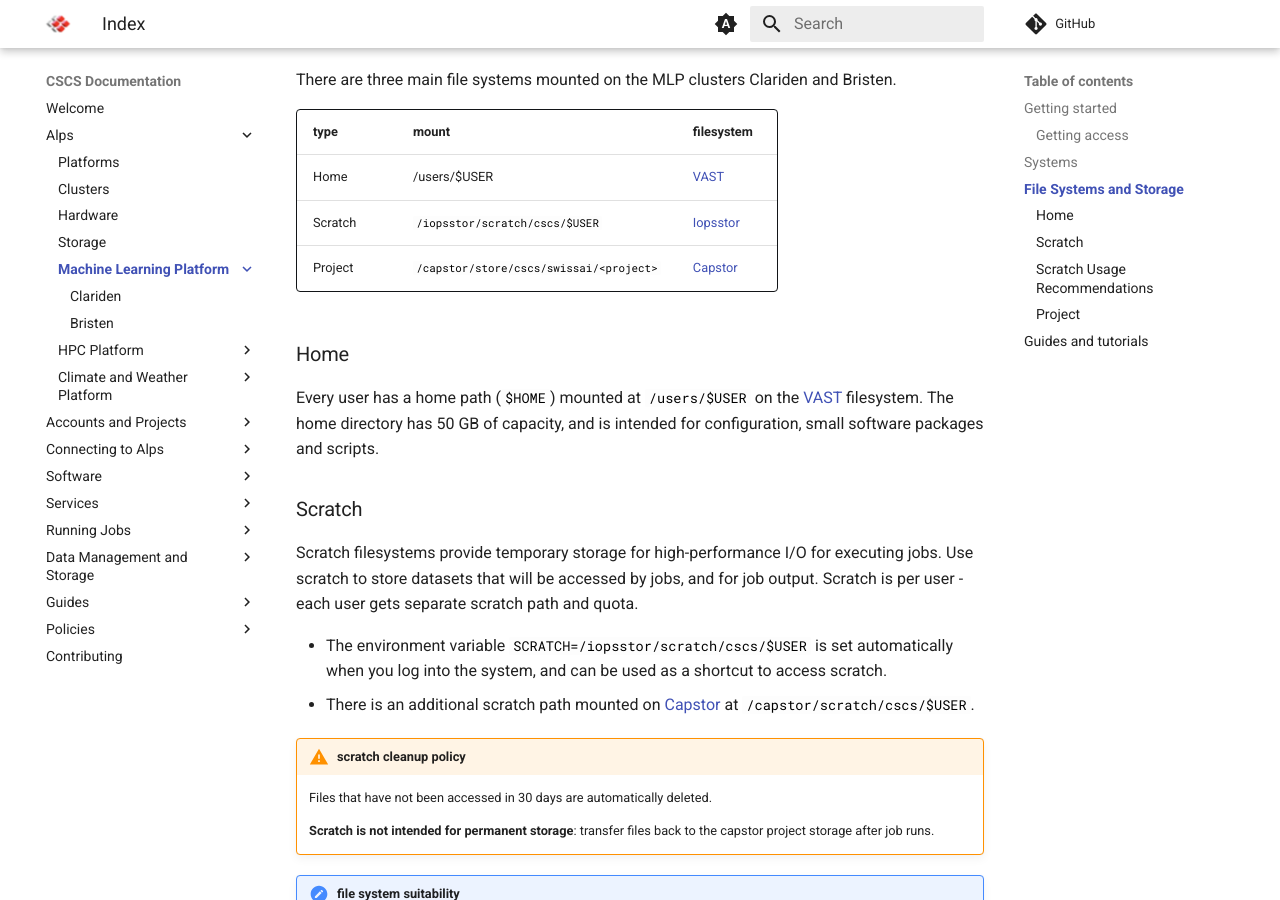
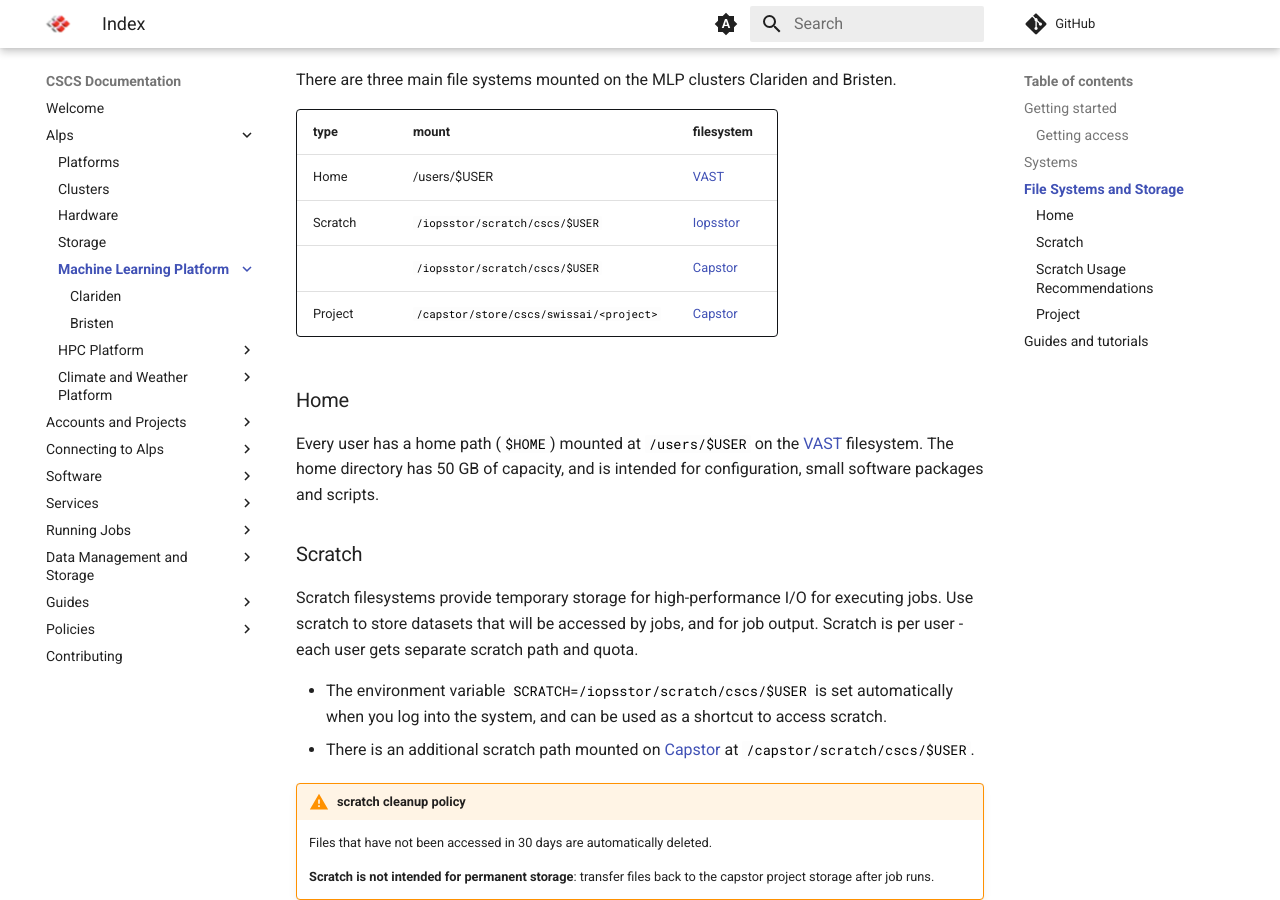
Before and after one commit to nickjbrowning/cscs-docs, an MkDocs documentation site: the page built from docs/platforms/mlp/index.md, in a window 1280 px wide and 900 px high, scrolled down 1039 px. Built offline with MkDocs 1.6.1 and Material for MkDocs 9.7.7, drawn with Linux system fonts in a browser that asks for light colours; comment, search, counter and statistics services are not loaded.

Commit message:
try expanding filesystem table...

```diff
--- a/docs/platforms/mlp/index.md
+++ b/docs/platforms/mlp/index.md
@@ -37,6 +37,7 @@
 | -- | -- | -- |
 | Home | /users/$USER | [VAST][ref-alps-vast] |
 | Scratch | `/iopsstor/scratch/cscs/$USER` | [Iopsstor][ref-alps-iopsstor] |
+|         | `/iopsstor/scratch/cscs/$USER` | [Capstor][ref-alps-iopsstor] |
 | Project | `/capstor/store/cscs/swissai/<project>` | [Capstor][ref-alps-capstor] |
 
 ### Home
```
